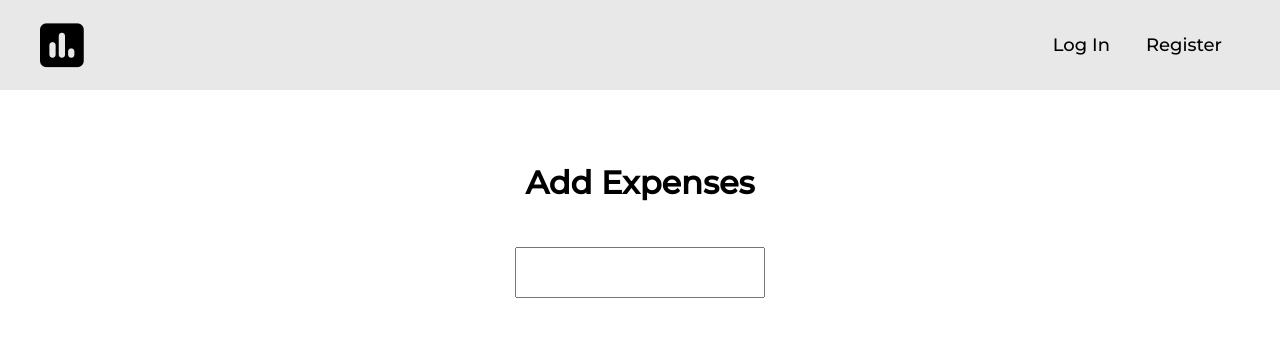
After one commit to ChemaRapariz/expense-tracker, a Flask app: template templates/add.html in a window 1280 px wide. The commit adds this page. Shown: the top 337 px of the page. Run offline with Flask 3, Linux system fonts and the light colour scheme; the template is opened without the code that fills it, so the values that code supplies are empty; some libraries are stand-ins or nearby versions.

Commit message:
Add basic template for the add expenses function

```diff
--- /dev/null
+++ b/templates/add.html
@@ -0,0 +1,12 @@
+{% extends "layout.html" %}
+
+{% block title %}
+Add
+{% endblock %}
+
+{% block main %}
+    <h1>Add Expenses</h1>
+    <form action="/add" method="post">
+        <input required name="">
+    </form>
+{% endblock %}
--- a/templates/layout.html
+++ b/templates/layout.html
@@ -24,6 +24,7 @@
                 {% if session["username"] %}
                     <ul>
                         <li><a href="/logout">Log Out</a></li>
+                        <li><a href="/add">Add</a></li>
                     </ul>
                 {% else %}
                     <ul>
```
